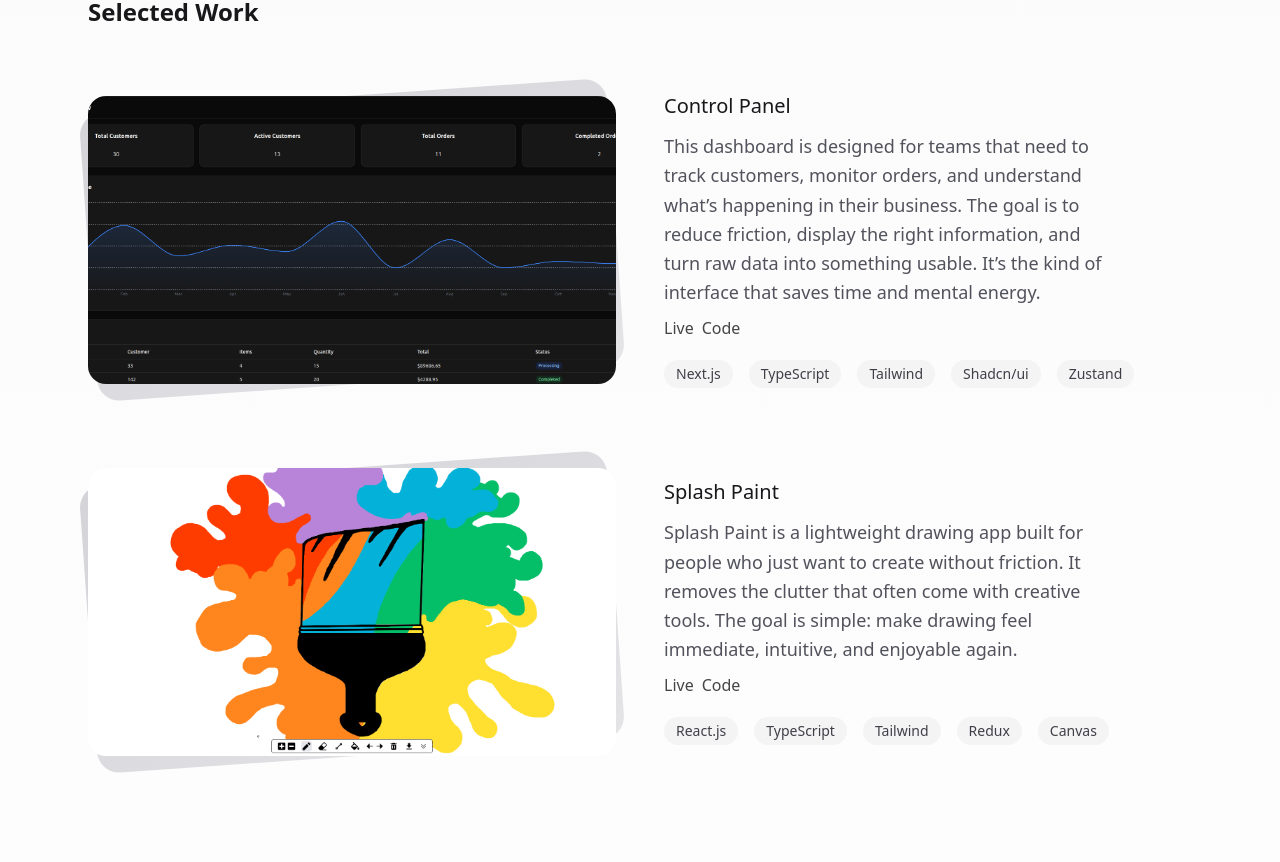
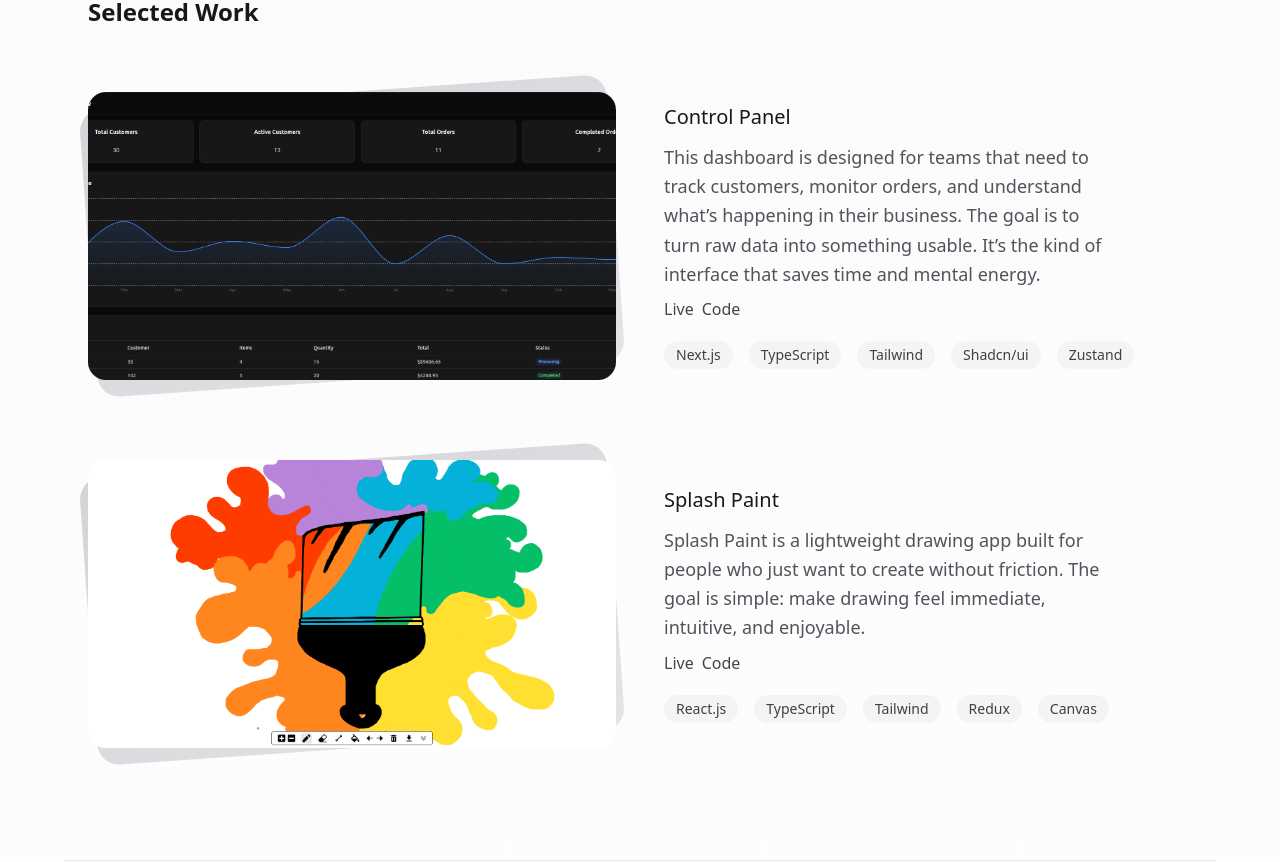
Before and after one commit to VictorSouzaCode/Victor-Portfolio, a Next.js app: page / in a window 1280 px wide. Shown: the part 660-1522 px from the top of the page. Built offline with nearby package versions, Linux system fonts and the light colour scheme.

Commit message:
projects description changes

```diff
--- a/data/projects.ts
+++ b/data/projects.ts
@@ -17,7 +17,7 @@ export const projects:ProjectsTypes = [
         id: 1,
         title: "Control Panel",
 
-        description: "This dashboard is designed for teams that need to track customers, monitor orders, and understand what’s happening in their business. The goal is to reduce friction, display the right information, and turn raw data into something usable. It’s the kind of interface that saves time and mental energy.",
+        description: "This dashboard is designed for teams that need to track customers, monitor orders, and understand what’s happening in their business. The goal is to turn raw data into something usable. It’s the kind of interface that saves time and mental energy.",
 
         image: "/projects/dashboard-dark.png",
         tech: ["Next.js", "TypeScript", "Tailwind", "Shadcn/ui", "Zustand"],
@@ -31,7 +31,7 @@ export const projects:ProjectsTypes = [
         id: 2,
         title: "Splash Paint",
 
-        description: "Splash Paint is a lightweight drawing app built for people who just want to create without friction. It removes the clutter that often come with creative tools. The goal is simple: make drawing feel immediate, intuitive, and enjoyable again.",
+        description: "Splash Paint is a lightweight drawing app built for people who just want to create without friction. The goal is simple: make drawing feel immediate, intuitive, and enjoyable.",
 
         image: "/projects/Splash-paint-2.png",
         tech: ["React.js", "TypeScript", "Tailwind", "Redux", "Canvas"],
```
